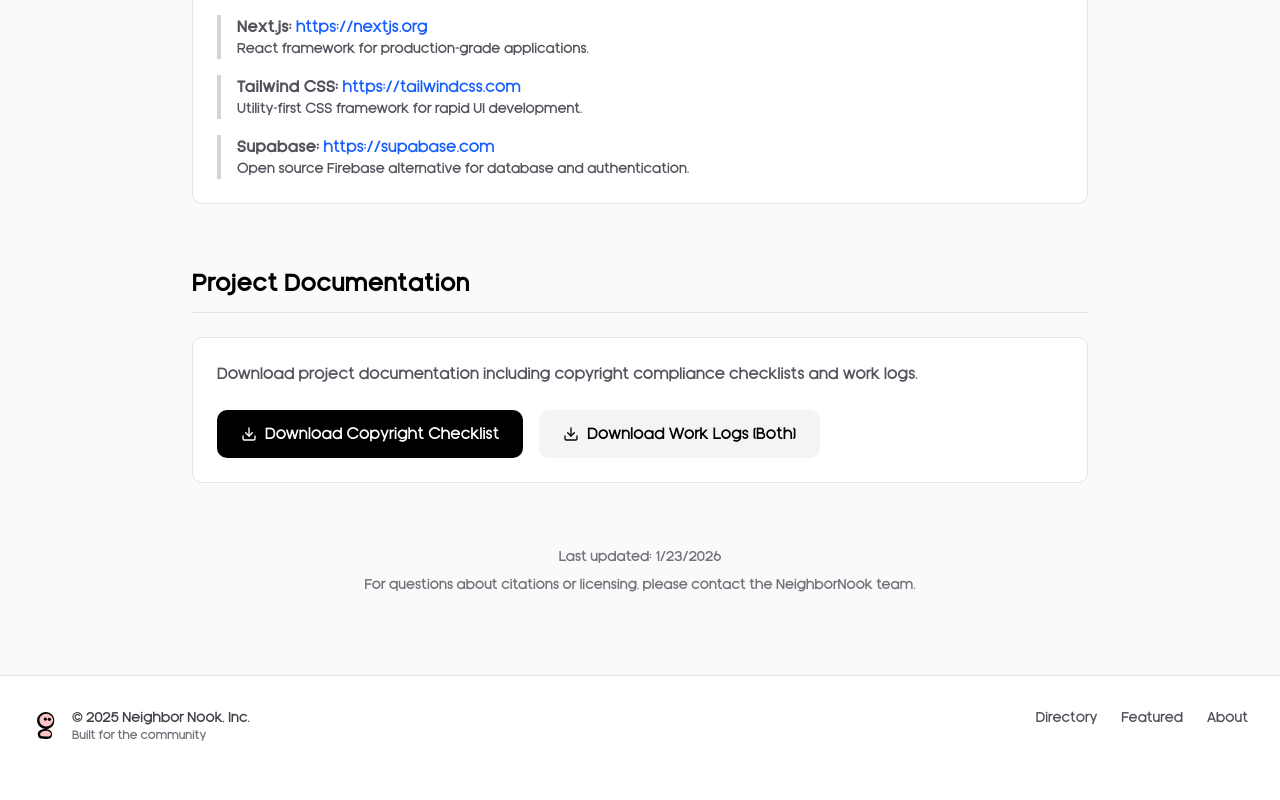
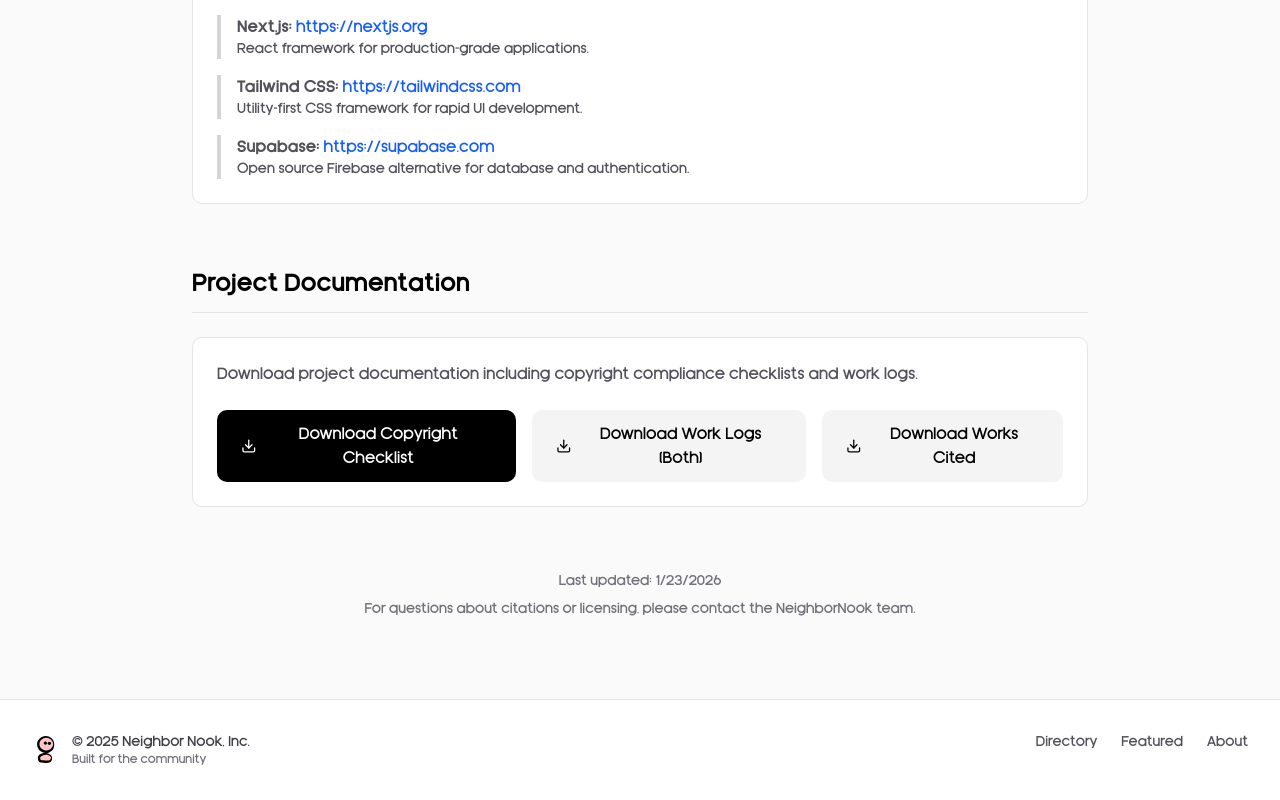
Before and after one commit to compiy/Neighbor-Nook, a Next.js app: page /references in a window 1280 px wide. Shown: the part 2117-2917 px from the top of the page. Before the commit the page ends 2893 px from the top, so only its background shows below. Built offline with nearby package versions, Linux system fonts and the light colour scheme.

Commit message:
mla citation

```diff
--- a/app/globals.css
+++ b/app/globals.css
@@ -336,3 +336,10 @@
   50% { filter: blur(100px) hue-rotate(25deg); }
   100% { filter: blur(100px) hue-rotate(-25deg); }
 }
+
+/* Hide logo text at exactly 1200px width */
+@media (max-width: 1199px) {
+  .logo-text {
+    display: none !important;
+  }
+}
--- a/app/references/page.tsx
+++ b/app/references/page.tsx
@@ -32,6 +32,17 @@
         document.body.removeChild(link);
       }, index * 500); // Small delay between downloads
     });
+  };
+
+  const downloadWorksCited = () => {
+    // Download the Works Cited PDF
+    const link = document.createElement('a');
+    link.href = '/Works%20Cited.pdf';
+    link.download = 'Works Cited.pdf';
+    link.target = '_blank';
+    document.body.appendChild(link);
+    link.click();
+    document.body.removeChild(link);
   };
   return (
     <main className="min-h-screen bg-white">
@@ -189,6 +200,13 @@
                   <Download className="w-4 h-4" />
                   Download Work Logs (Both)
                 </button>
+                <button
+                  onClick={downloadWorksCited}
+                  className="inline-flex items-center gap-2 px-6 py-3 bg-zinc-100 text-black rounded-lg hover:bg-zinc-200 transition-colors"
+                >
+                  <Download className="w-4 h-4" />
+                  Download Works Cited
+                </button>
               </div>
             </div>
           </div>
--- a/components/Header.tsx
+++ b/components/Header.tsx
@@ -16,7 +16,7 @@
           className="w-8 h-8"
           unoptimized
         />
-        <span className="hidden md:inline-block text-2xl md:text-3xl font-semibold text-black">neighbornook</span>
+        <span className="logo-text hidden xl:inline-block text-2xl md:text-3xl font-semibold text-black">neighbornook</span>
       </Link>
       <nav className="flex items-center gap-6 md:gap-8 absolute left-1/2 transform -translate-x-1/2">
         <Link href="/directory" className="text-base md:text-lg text-black font-medium hover:opacity-70 transition-opacity">
```
Also changed, not shown: 1 other file (tests, documents, lock files or other folders).
